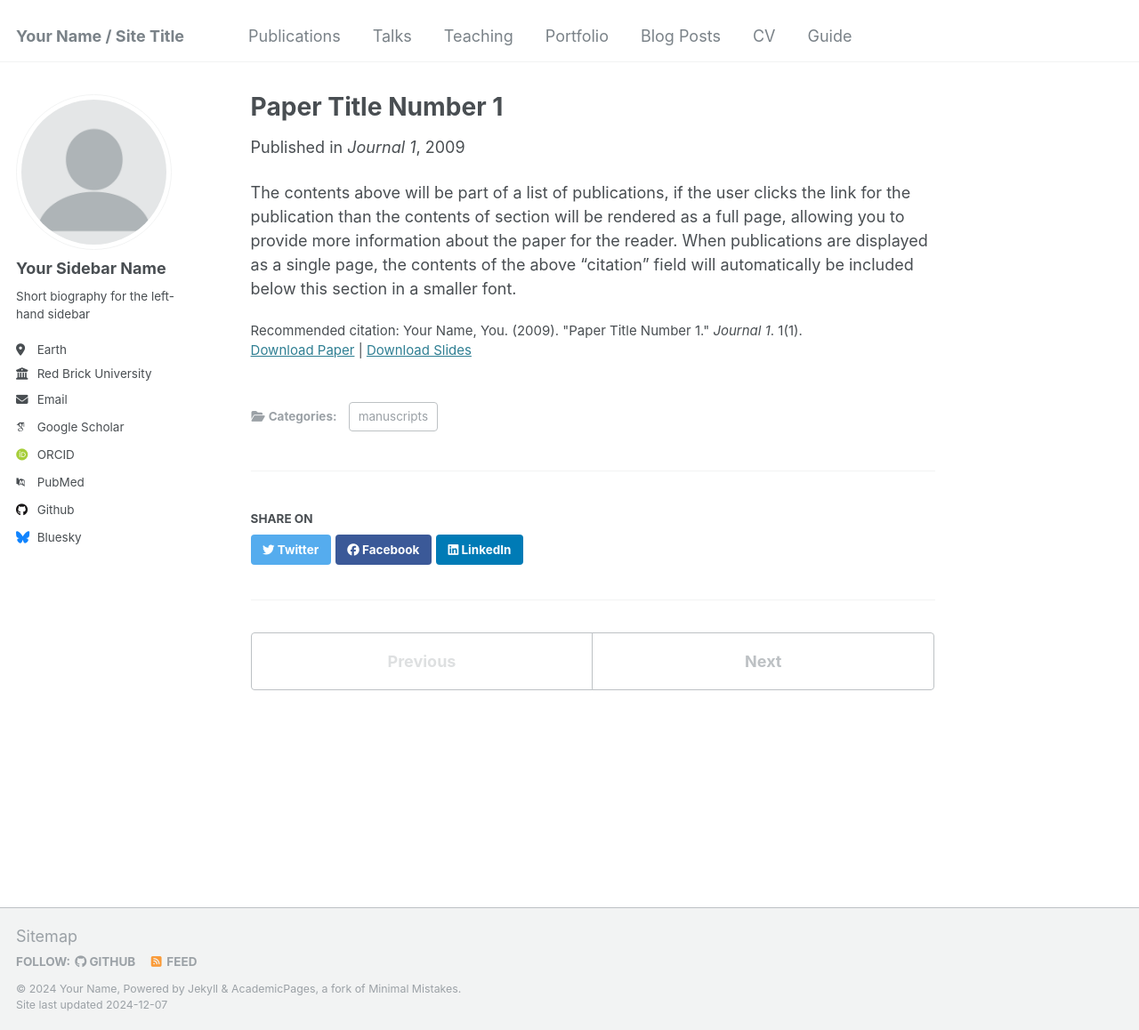
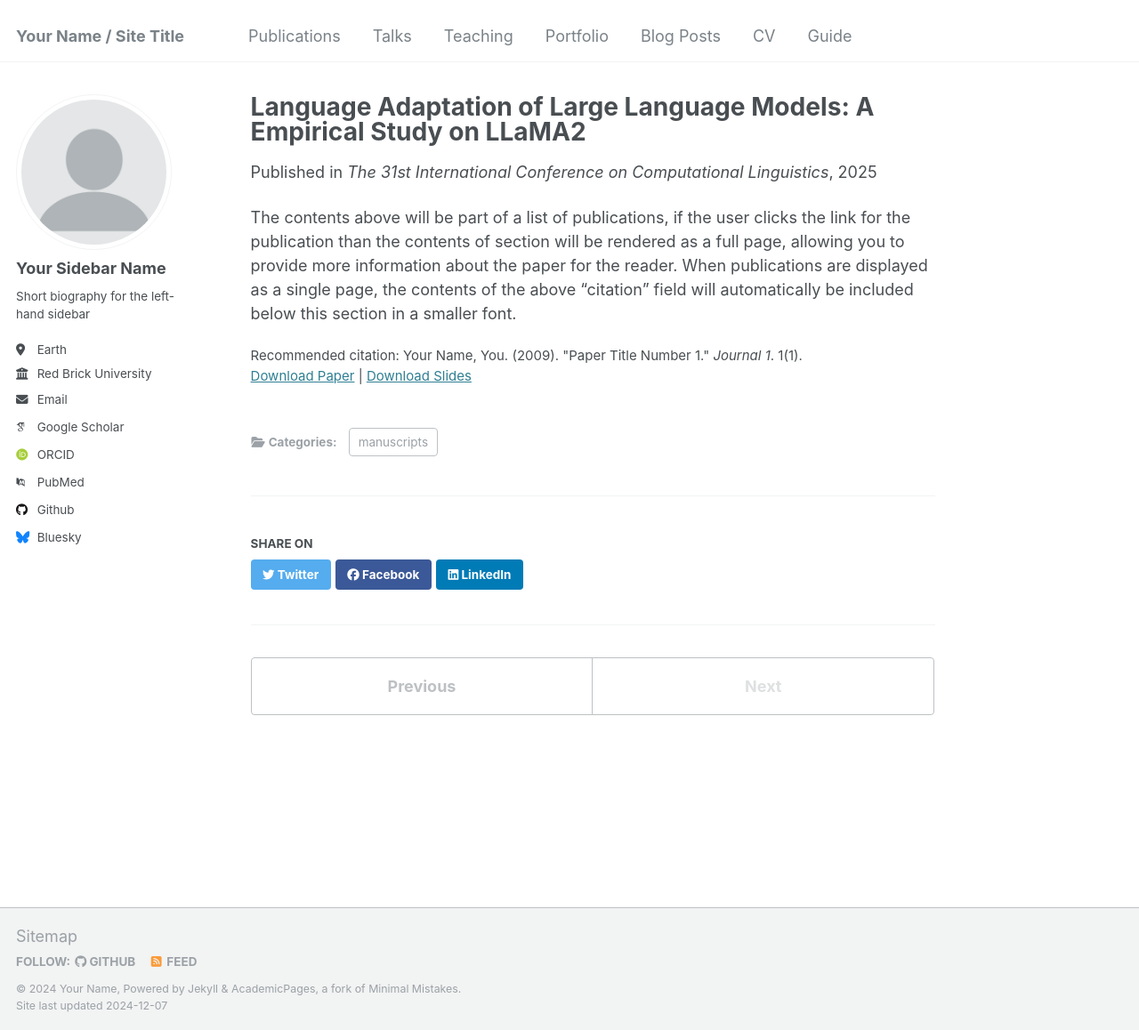
Before and after one commit to shuminwang-ai/shuminwang-ai.github.io, a Jekyll site: the page built from _publications/2009-10-01-paper-title-number-1.md, in a window 1280 px wide and 1158 px high. Shown: the whole window at 89% size. Built offline with Jekyll 4.4.1, drawn with Linux system fonts in a browser that asks for light colours; some web fonts are replaced.

Commit message:
Update 2009-10-01-paper-title-number-1.md

```diff
--- a/_publications/2009-10-01-paper-title-number-1.md
+++ b/_publications/2009-10-01-paper-title-number-1.md
@@ -1,11 +1,11 @@
 ---
-title: "Paper Title Number 1"
+title: "Language Adaptation of Large Language Models: A Empirical Study on LLaMA2"
 collection: publications
 category: manuscripts
 permalink: /publication/2009-10-01-paper-title-number-1
 excerpt: 'This paper is about the number 1. The number 2 is left for future work.'
-date: 2009-10-01
-venue: 'Journal 1'
+date: 2025-1-19
+venue: 'The 31st International Conference on Computational Linguistics'
 slidesurl: 'http://academicpages.github.io/files/slides1.pdf'
 paperurl: 'http://academicpages.github.io/files/paper1.pdf'
 citation: 'Your Name, You. (2009). &quot;Paper Title Number 1.&quot; <i>Journal 1</i>. 1(1).'
```
